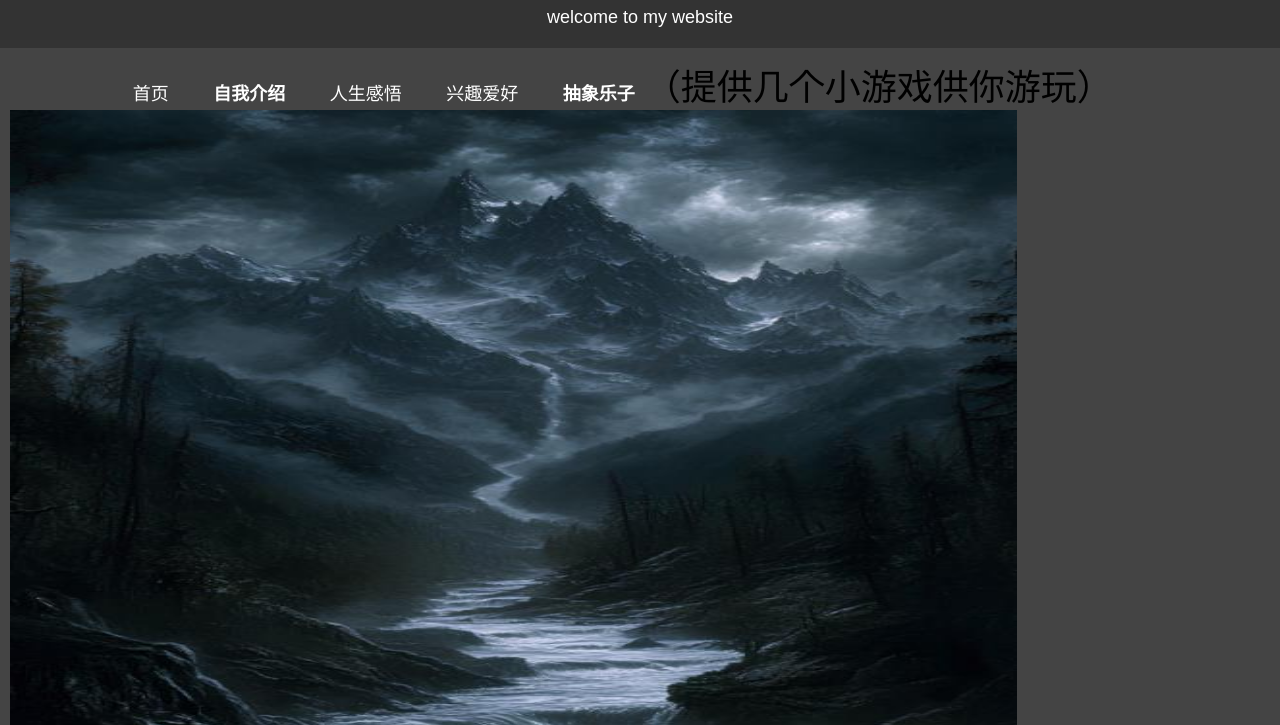
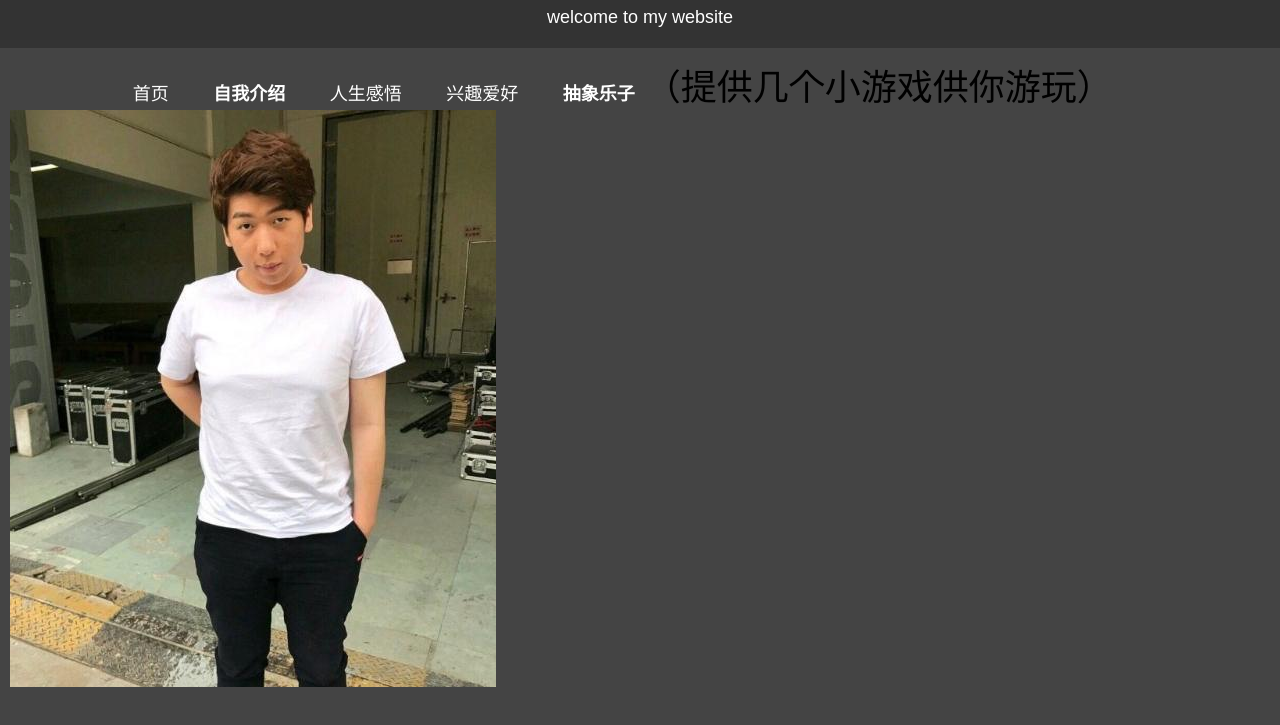
Before and after one commit to moonsightasd/mywebU202414654, a plain HTML site: page index.html in a window 1280 px wide. Shown: the part 75-800 px from the top of the page. Drawn offline with Linux system fonts and the light colour scheme.

Commit message:
Update index.html

```diff
--- a/index.html
+++ b/index.html
@@ -135,8 +135,7 @@
           <li><strong> <a href="5chouxianglezi/chouxianglezi.html" target="_blank">抽象乐子</a></strong>（提供几个小游戏供你游玩）</li>
           <li></li>
         </ul>
-      <p><img src="../img/241110200907.jpg" width="1007" height="844" alt=""/><img src="../img/1-210606233605636.jpg" width="583" height="692" alt=""/>  <img src="../img/C6.gif" width="200" height="202" alt=""/></p>
-      <p><img src="../img/v2-e0d2a3e5abfcf00c24cc9ac096237831_720w.jpg" width="554" height="850" alt=""/><img src="../img/OIP-C.jpg" width="740" height="811" alt=""/></p>
+      <p><img src="../img/1-210606233605636.jpg" width="486" height="577" alt=""/></p>
       <p><br>
         <br>
         <br>
```
